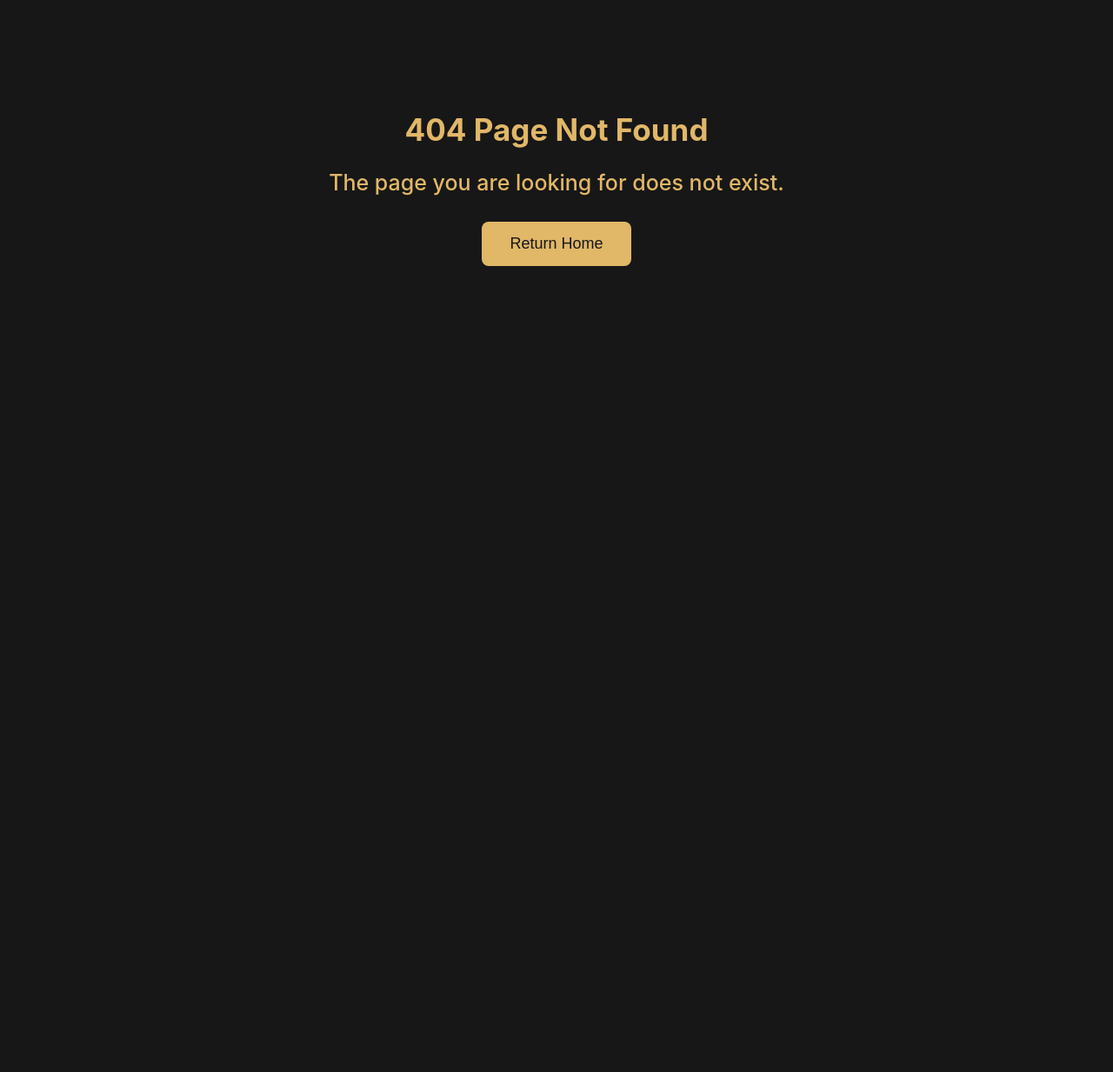
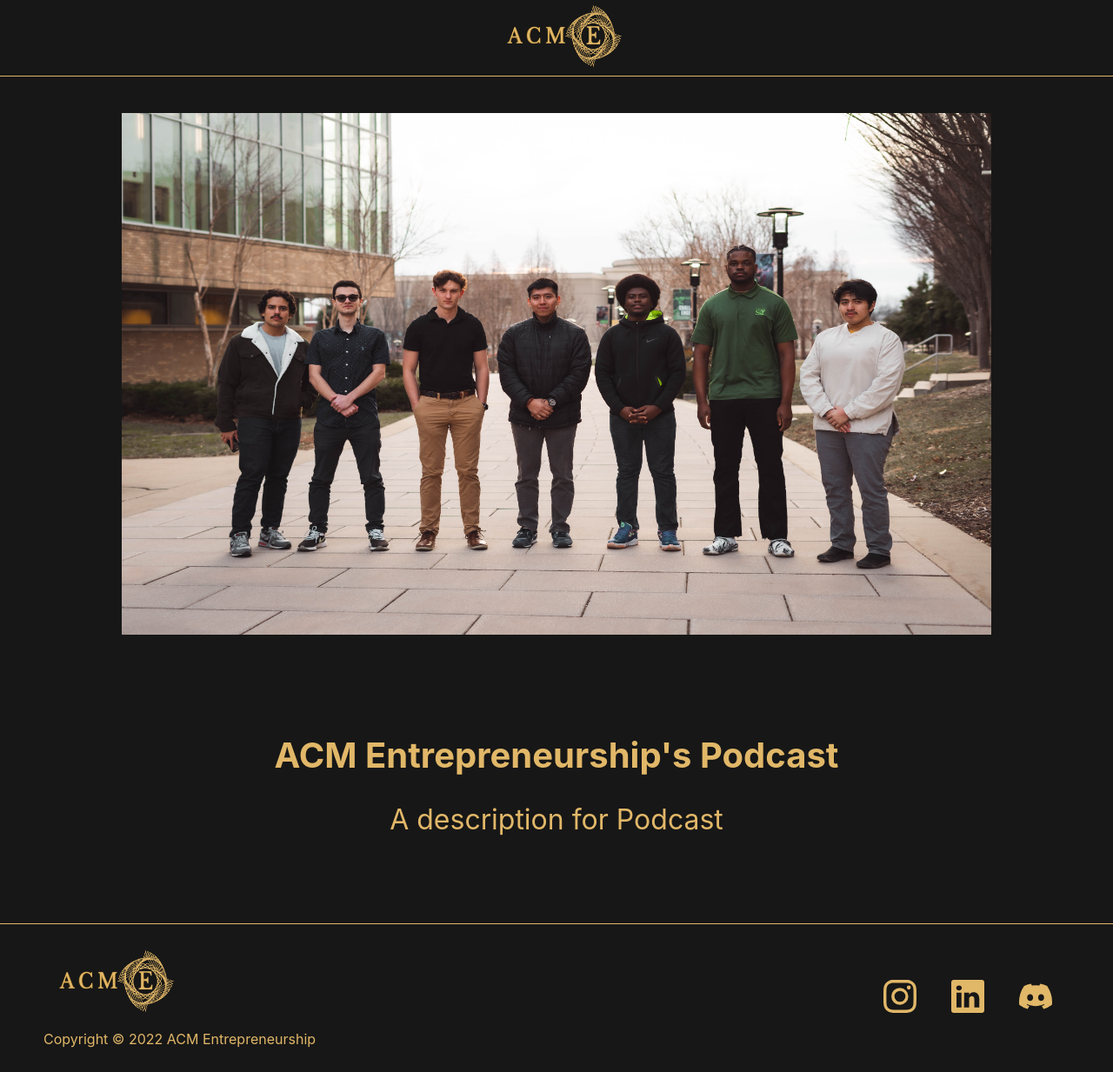
Before and after one commit to ACM-Entrepreneurship/acm-e-website, a React (Create React App) app in the folder acme-website/: page /podcast in a window 1280 px wide. Before the commit this address had no page. Shown: the whole page at 87% size. Before the commit the page ends 800 px from the top, so only its background shows below. Built offline with nearby package versions, Linux system fonts and the light colour scheme.

Commit message:
podcast page created

```diff
--- a/acme-website/src/App.css
+++ b/acme-website/src/App.css
@@ -3,4 +3,5 @@
     padding: 0;
     box-sizing: border-box;
     background-color: #171717;
+    font-family: inter;
 }
--- a/acme-website/src/components/Accordion.css
+++ b/acme-website/src/components/Accordion.css
@@ -37,6 +37,7 @@
     max-height: 0;
     overflow: hidden;
     transition: all 0.5s cubic-bezier(0,1,0,1);
+    font-size: 19px;
 }
 
 .accordion_content.show {
@@ -44,6 +45,10 @@
     max-height: 9999px;
     padding-top: 20px;
     transition: all 0.5s cubic-bezier(0,1,0,1);
+}
+
+#faq {
+    margin-bottom: 75px;
 }
 
 @media screen and (max-width:600px) {
--- a/acme-website/src/components/Accordion.js
+++ b/acme-website/src/components/Accordion.js
@@ -16,10 +16,11 @@ function Accordion() {
     return (
         <>
          <div id="faq">
-           <h1 id="paragraph_header">FAQ</h1>
+
          </div>
          <div className="accordion_wrapper">
              <div className="accordion">
+             <h1 id="paragraph_header">FAQ</h1>
                  {data.map((item, i) => (
                      <div className="accordion_item">
                          <div className="accordion_title" onClick = {() => toggle(i)}>
@@ -38,27 +39,27 @@ function Accordion() {
 const data = [
     {
         question: 'What is ACM Entrepreneurship?',
-        answer: 'Answer1',
+        answer: 'ACM-E is an organization that focuses on two main goals. The first is to provide exposure to students from any majors through hands-on learning in their fields of interest with our virtual companies and our external projects. The second goal is to foster entrepreneurial mindset by allowing students to come up with innovative ideas for our virtual companies, by providing support for student startups. We welcome everyone and help our members build the technical as well as the soft skills that are sought in the professional world.',
     },
 
     {
         question: 'What do we do?',
-        answer: 'Answer2',
+        answer: 'We are here to find and recognize problems, and provide solutions. We encourage members to provide solutions that creates value. Once a member has strong plan to tackle the problem, we are here to make it happen!',
     },
 
     {
         question: 'What are the benefits of joining?',
-        answer: 'Answer2',
+        answer: 'Team members here will gain new skills and knowledge from collaborating in a diverse team! Members will develop critical thinking, problem solving, creativity, financial intelligence, business sense, leadership, networking, and access resources! And more!',
     },
 
     {
         question: 'Who can join?',
-        answer: 'Answer2',
+        answer: 'Anyone can join! All majors and skillsets are welcome. You don’t need any experience. Come with a growth mindset, and learn on the go while serving and leaving a better legacy.',
     },
 
     {
         question: 'Have more questions?',
-        answer: 'Answer2',
+        answer: 'Please email us for further questions:  entrepreneurshipacm@gmail.com',
     },
 ]
 
--- a/acme-website/src/components/carousel.css
+++ b/acme-website/src/components/carousel.css
@@ -29,8 +29,12 @@
 #home_cards {
     width: 1000px;
     height: 600px;
+    display: block;
+    margin: 0 auto;
+}
+
+#home {
     margin-top: 130px;
-    margin-left: 220px;
 }
 
 @media (max-width: 767px) {
@@ -38,8 +42,6 @@
     #home_cards {
       height: 300px;
       width: 100%;
-      margin-top: 130px;
-      margin-left: 0px;
     }
 }
 
@@ -48,8 +50,6 @@
     #home_cards {
       height: 200px;
       width: 100%;
-      margin-top: 130px;
-      margin-left: 0px;
     }
 }
 
@@ -58,8 +58,6 @@
     #home_cards {
       height: 166px;
       width: 100%;
-      margin-top: 130px;
-      margin-left: 0px;
     }
 
     #team_cards {
--- a/acme-website/src/components/projects.js
+++ b/acme-website/src/components/projects.js
@@ -32,8 +32,9 @@ function Projects() {
               <div className="card">
                   <div className="card_body">
                       <img class="card_img" src="images/acme-card-logo.png"/>
-                      <h2 className="card_title">Gems Genesis</h2>
-                      <p className="card_description">Coming Soon...</p>
+                      <h2 className="card_title">Podcast</h2>
+                      <p className="card_description">ACM-E's Podcast</p>
+                      <Link to="/podcast"><button className="card_btn">Learn more</button></Link>
                   </div>
               </div>
 
--- a/acme-website/src/components/schedule.js
+++ b/acme-website/src/components/schedule.js
@@ -62,9 +62,8 @@ function Schedule() {
           className={toggleState === 3 ? "schedule-content  active-schedule-content" : "schedule-content"}
         >
 
-          <h2>Guest: Elon Musk</h2>
-          <h2>Date: Monday, March 27th 2023</h2>
-          <h2>Location: Leach Theater</h2>
+          <h2>Date: Saturdays at 1 PM (CDT)</h2>
+          <h2>On ACM Entrepreneurship's YouTube channel</h2>
         </div>
 
         <div
--- a/acme-website/src/index.js
+++ b/acme-website/src/index.js
@@ -3,6 +3,7 @@ import ReactDOM from 'react-dom/client';
 import App from './App';
 import MinerWarehouse from './pages/miner-wh';
 import Page404 from './pages/page404';
+import Podcast from './pages/podcast';
 
 import {
     createBrowserRouter,
@@ -19,6 +20,10 @@ const router = createBrowserRouter([
       element: <MinerWarehouse />,
     },
     {
+      path: "podcast",
+      element: <Podcast />,
+    },
+    {
       path: "/*",
       element: <Page404 />,
     },
--- /dev/null
+++ b/acme-website/src/pages/podcast.js
@@ -0,0 +1,33 @@
+import React from 'react'
+import { Link } from "react-router-dom";
+import Footer from '../components/footer'
+import "./pages.css";
+
+function Podcast() {
+  return (
+    <>
+    <div className='pages-navbar'>
+        <Link to="/">
+            <img src="images/acm_e_logo_transparent.png" width="150" height="75" alt="ACME-E Logo"/>
+        </Link>
+    </div>
+
+    <div className="pages-header">
+        <img src="images/group-pic-1.jpg" id="page_header"/>
+    </div>
+
+    <div className="paragraph">
+        <div className="header">
+            <h1 id="paragraph_header">ACM Entrepreneurship's Podcast</h1>
+        </div>
+
+        <div className="text">
+            <p id="paragraph_text">A description for Podcast</p>
+        </div>
+    </div>
+    <Footer></Footer>
+    </>
+  )
+}
+
+export default Podcast
```
